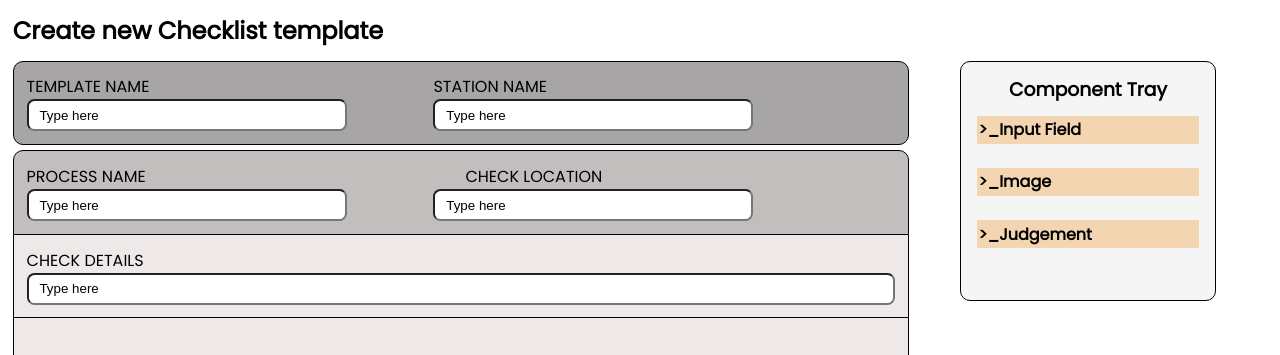
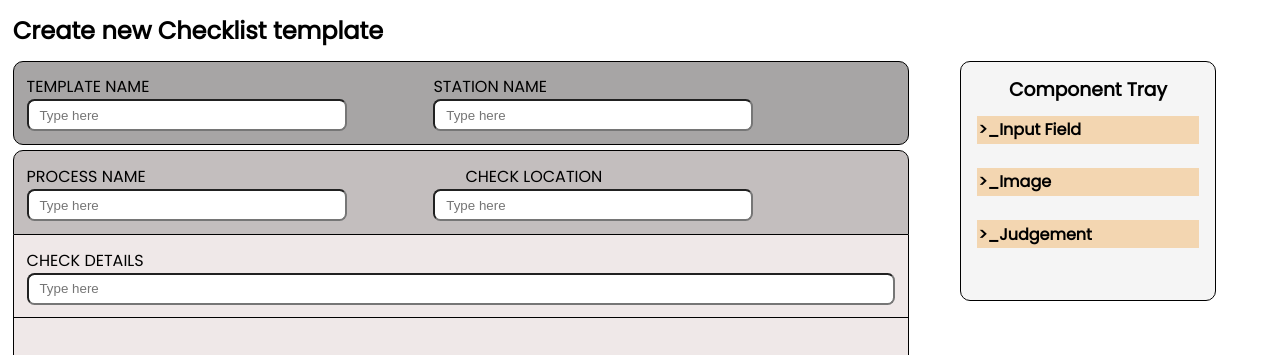
Before and after one commit to waadarsh/Create-Checklist-v2, a plain HTML site: page index.html in a window 1280 px wide. Shown: the top 355 px of the page. Drawn offline with Linux system fonts and the light colour scheme.

Commit message:
modified:   checklistContainer.js 	modified:   index.html

```diff
--- a/checklistContainer.js
+++ b/checklistContainer.js
@@ -54,7 +54,7 @@ class ChecklistContainer {
         input.setAttribute("id", "processNameInput" + this.index);
         input.setAttribute("type", "text");
         input.classList.add("process-name-input");
-        input.value = "   Type here";
+        input.placeholder = "   Type here";
         processNameContainer.appendChild(input);
 
         this.createCheckLocationContainer();
@@ -78,7 +78,7 @@ class ChecklistContainer {
         input.setAttribute("id", "checkLocationInput" + this.index);
         input.setAttribute("type", "text");
         input.classList.add("check-location-input");
-        input.value = "   Type here";
+        input.placeholder = "   Type here";
         checkLocationContainer.appendChild(input);
 
         this.createInstructionNoContainer();
@@ -129,7 +129,7 @@ class ChecklistContainer {
         input.setAttribute("id", "checkDetailsInput" + this.index);
         input.setAttribute("type", "text");
         input.classList.add("check-details-input");
-        input.value = "   Type here";
+        input.placeholder = "   Type here";
         checkDetailsContainer.appendChild(input);
 
         this.createWorkAreaContainer();
--- a/index.html
+++ b/index.html
@@ -17,11 +17,11 @@
         <div class = "checklist-header-container">
             <div class = "checklist-name-container">
                 <label for="checklist-name-input">TEMPLATE NAME</label>
-                <input type="text" class = "checklist-name-input" id = "checklist-name-input" class = "checklist-name-input" value = "   Type here">
+                <input type="text" class = "checklist-name-input" id = "checklist-name-input" class = "checklist-name-input" placeholder = "   Type here">
             </div>
             <div class = "station-name-container">
                 <label for="station-name-input">STATION NAME</label>
-                <input type="text" class = "station-name-input" id = "station-name-input" class = "station-name-input" value="   Type here">
+                <input type="text" class = "station-name-input" id = "station-name-input" class = "station-name-input" placeholder="   Type here">
             </div>
         </div>
 
```
